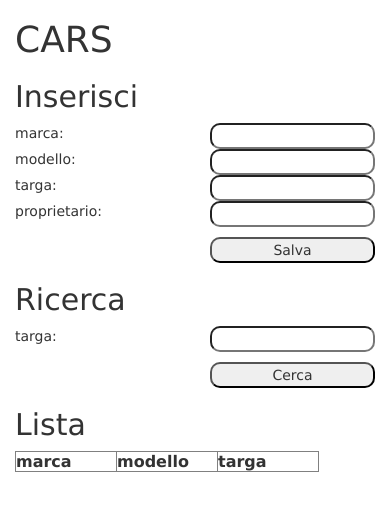
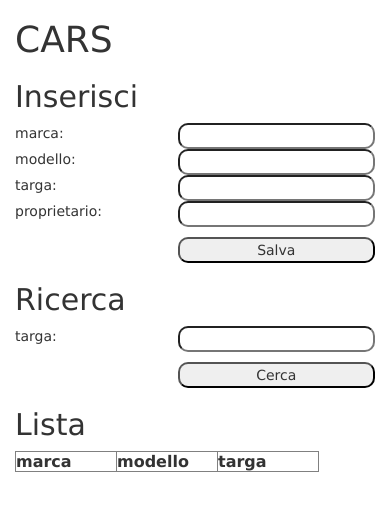
Before and after one commit to arjel/nodejs-crud-example, a website: page public/index.html in a window 390 px wide. Drawn offline with nearby package versions, Linux system fonts and the light colour scheme; no server answers.

Commit message:
Scales index.html for mobile.

```diff
--- a/public/index.html
+++ b/public/index.html
@@ -91,12 +91,6 @@
 
 		<!-- style -->
 		<style>
-			:root {
-				--custom-line-height: 50px;
-			}
-
-			/* line-height: var(--custom-line-height); */
-
 			html,
 			body {
 				font-family: 'Lucida Sans', 'Lucida Sans Regular', 'Lucida Grande', 'Lucida Sans Unicode', Geneva, Verdana, sans-serif;
@@ -129,58 +123,58 @@
 
 			<h2>Inserisci</h2>
 			<div class="row">
-				<div class="col-xs-6">
+				<div class="col-xs-5">
 					<span>marca:</span>
 				</div>
-				<div class="col-xs-6">
+				<div class="col-xs-7">
 					<input type="text" id="brand" name="brand">
 				</div>
 			</div>
 			<div class="row">
-				<div class="col-xs-6">
+				<div class="col-xs-5">
 					<span>modello:</span>
 				</div>
-				<div class="col-xs-6">
+				<div class="col-xs-7">
 					<input type="text" id="model" name="model">
 				</div>
 			</div>
 			<div class="row">
-				<div class="col-xs-6">
+				<div class="col-xs-5">
 					<span>targa:</span>
 				</div>
-				<div class="col-xs-6">
+				<div class="col-xs-7">
 					<input type="text" id="plate" name="plate">
 				</div>
 			</div>
 			<div class="row">
-				<div class="col-xs-6">
+				<div class="col-xs-5">
 					<span>proprietario:</span>
 				</div>
-				<div class="col-xs-6">
+				<div class="col-xs-7">
 					<input type="text" id="owner" name="owner">
 				</div>
 			</div>
 			<div class="row top-10">
-				<div class="col-xs-6">
+				<div class="col-xs-5">
 				</div>
-				<div class="col-xs-6">
+				<div class="col-xs-7">
 					<input type="button" id="save" name="save" value="Salva" onclick="addCar()">
 				</div>
 			</div>
 
 			<h2>Ricerca</h2>
 			<div class="row">
-				<div class="col-xs-6">
+				<div class="col-xs-5">
 					<span>targa:</span>
 				</div>
-				<div class="col-xs-6">
+				<div class="col-xs-7">
 					<input type="text" id="searchPlate" name="plate">
 				</div>
 			</div>
 			<div class="row top-10">
-				<div class="col-xs-6">
+				<div class="col-xs-5">
 				</div>
-				<div class="col-xs-6">
+				<div class="col-xs-7">
 					<input type="button" id="search" name="search" value="Cerca" onclick="searchCar()">
 				</div>
 			</div>
```
